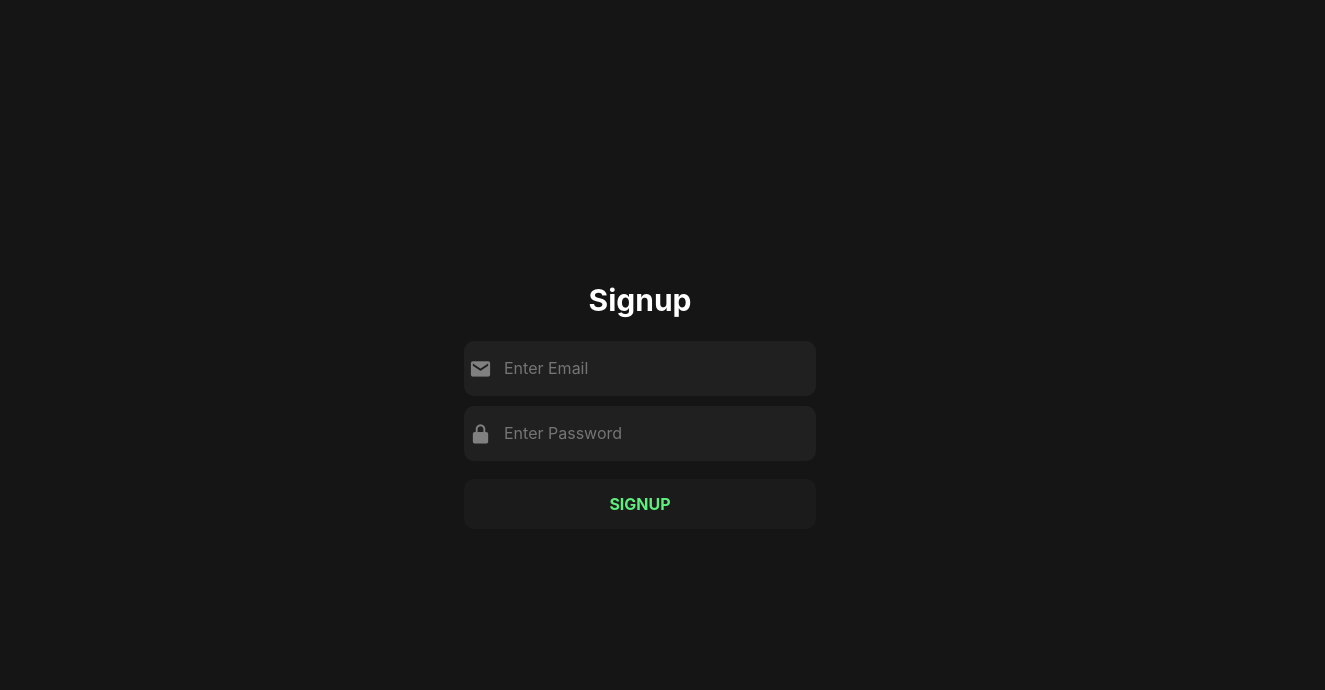
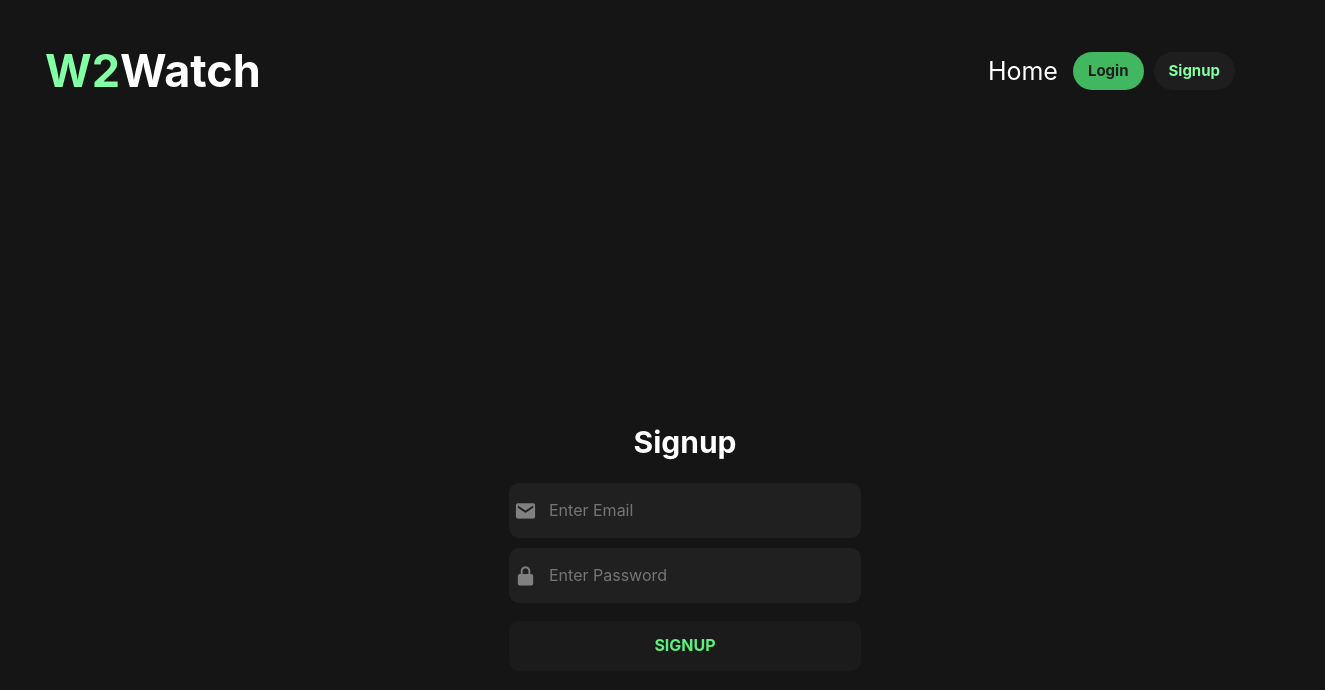
Before and after one commit to Tanayk7/Recommendation-System, a React (Create React App) app in the folder client/: page /signup in a window 1280 px wide. Shown: the top 690 px of the page, 1325 px wide, since content can reach past the window. Built offline with nearby package versions, Linux system fonts and the light colour scheme.

Commit message:
updated navbar

```diff
--- a/client/src/App.jsx
+++ b/client/src/App.jsx
@@ -8,15 +8,15 @@ import { ContextProvider } from './AppContext';
 
 const App = () => {
   return (
-    <ContextProvider>
       <Router>
-        <Switch>
-          <Route path="/" exact component={Home}/>
-          <Route path="/login" component={Login}/>
-          <Route path='/signup' component={Signup}/>
-        </Switch>
+        <ContextProvider>
+          <Switch>
+            <Route path="/" exact component={Home}/>
+            <Route path="/login" component={Login}/>
+            <Route path='/signup' component={Signup}/>
+          </Switch>
+        </ContextProvider>
       </Router>
-    </ContextProvider>
   );
 }
 
--- a/client/src/AppContext.js
+++ b/client/src/AppContext.js
@@ -10,14 +10,35 @@ export class ContextProvider extends React.Component {
         this.state = {
             auth_token: null,
             current_user: {},
+            recommendations: [],
+            movies: [],
             loginUser: this.loginUser,
             signupUser: this.signupUser,
-            addMovie: this.addMovie
+            addMovie: this.addMovie,
+            removeMovie: this.removeMovie,
+            getMovies: this.getMovies,
+            searchMovies: this.searchMovies,
+            isAuthenticated: this.isAuthenticated,
+            currentRoute: this.currentRoute,
         }
     }
 
     componentDidMount() {
 
+    }
+
+    componentDidUpdate() {
+        console.log("ContextProvider updated!!");
+    }
+
+    isAuthenticated = async () => {
+        let response = await apis.current_user(this.auth_token);
+
+        if (response.currentUser) {
+            return true;
+        }
+
+        return false;
     }
 
     signupUser = async (email, password, callback) => {
@@ -31,6 +52,8 @@ export class ContextProvider extends React.Component {
             }, () => {
                 callback();
             });
+
+            window.localStorage.setItem("auth", JSON.stringify(token));
         }
     }
 
@@ -48,7 +71,61 @@ export class ContextProvider extends React.Component {
         }
     }
 
-    addMovie = async () => {
+    logoutUser = () => {
+        window.localStorage.removeItem('auth');
+    }
+
+    getMovies = async (range) => {
+        let response = await apis.getMovies(range);
+
+        this.setState({ ...this.state, movies: response.movies });
+    }
+
+    addMovie = async (movie) => {
+        let response = await apis.addMovies({
+            userId: this.current_user.id,
+            token: this.auth_token,
+            movies: [movie]
+        });
+
+        if ('movies' in response) {
+            this.setState({
+                ...this.state,
+                current_user: {
+                    ...this.current_user,
+                    movies: [
+                        ...response.movies
+                    ]
+                }
+            })
+        }
+    }
+
+    removeMovie = async (movie) => {
+        let response = await apis.deleteMovies({
+            userId: this.current_user.id,
+            token: this.auth_token,
+            movies: [movie]
+        });
+
+        if ('movies' in response) {
+            this.setState({
+                ...this.state,
+                current_user: {
+                    ...this.current_user,
+                    movies: [
+                        ...response.movies
+                    ]
+                }
+            })
+        }
+    }
+
+    searchMovies = async (query) => {
+
+    }
+
+    currentRoute = async () => {
 
     }
 
--- a/client/src/Common/Navbar/Navbar.css
+++ b/client/src/Common/Navbar/Navbar.css
@@ -58,7 +58,7 @@
 }
 
 .nav-links{
-    margin-right: 10px;
+    margin-right: 15px;
 }
 
 .nav-link{
@@ -99,3 +99,38 @@
 .logout-button:hover{
     background:#272727;
 }
+
+.login-button{
+    background: #41b860;
+    color: #1E1E1E;
+    font-weight: bold;
+    border-radius: 50px;
+    padding: 10px 15px 10px 15px;
+    border: none;
+    outline: none;
+    text-transform: capitalize;
+    font-size: 15px;
+    cursor: pointer;
+    margin-right: 10px;
+}
+
+.login-button:hover{
+    background: #52e278;
+}
+
+.signup-button{
+    font-weight: bold;
+    color: #83FFA5;
+    background: #1E1E1E;
+    border-radius: 50px;
+    padding: 10px 15px 10px 15px;
+    border: none;
+    outline: none;
+    text-transform: capitalize;
+    font-size: 15px;
+    cursor: pointer;
+}
+
+.signup-button:hover{
+    background: #292929;
+}
--- a/client/src/Common/Navbar/Navbar.jsx
+++ b/client/src/Common/Navbar/Navbar.jsx
@@ -1,18 +1,25 @@
 import React, {useContext} from 'react';
 import { Link } from 'react-router-dom';
 import { AppContext } from '../../AppContext';
+import { useLocation, useHistory } from 'react-router-dom';
 import './Navbar.css';
 
 const Navbar = () => {
     const { auth_token } = useContext(AppContext);
+    const location = useLocation();
+    //const history = useHistory();
+    const path = location.pathname;
 
     return (
         <div className='navbar'>
             <div className="navbar-left">
+                <Link to='/'>
                     <div className="logo">
                         <span className='w2'>W2</span>Watch
                     </div>
+                </Link>
                 {
+                    path !== '/login' && path !== '/signup' &&
                     <div className="search-bar">
                         <i className='bx bx-search-alt-2 search-bar-icon'></i>
                         <input type="text" placeholder='Search movies' className='search-bar-input'/>
@@ -20,22 +27,35 @@ const Navbar = () => {
                 }
             </div>
             <div className="navbar-right">
-                {
-                    auth_token !== null &&
-                    <>
                 <div className="nav-links">
                     <Link to="/" style={{textDecoration:"none"}}>
                         <a className="nav-link nav-link-active">Home</a>
                     </Link>
                 </div>
-
+                {
+                    auth_token !== null ?
+                    <>
                         <div className="avatar">
                             T
                         </div>
 
+
                         <button className="logout-button">
                             logout
                         </button>
+                    </>
+                    :
+                    <>
+                        <Link to='/login'>
+                            <button className='login-button'>
+                                login
+                            </button>
+                        </Link>
+                        <Link to='/signup'>
+                            <button className='signup-button'>
+                                signup
+                            </button>
+                        </Link>
                     </>
                 }
             </div>
--- a/client/src/apis.js
+++ b/client/src/apis.js
@@ -59,6 +59,7 @@ export default {
         }
     },
 
+    // gets movies for home page
     getMovies: async ({ min, max }) => {
         let url = base_url + '/api/users/get-movies';
 
@@ -119,5 +120,25 @@ export default {
         catch (err) {
             return err;
         }
+    },
+
+    searchMovies: async (query) => {
+        let url = base_url + '/api/users/search-movies';
+
+        try {
+            let response = await fetch(url, {
+                method: "POST",
+                headers: {
+                    "Content-Type": "application/json",
+                },
+                body: JSON.stringify({ query })
+            });
+            let data = await response.json();
+
+            return data;
+        }
+        catch (err) {
+            return err;
+        }
     }
 }
--- a/client/src/index.css
+++ b/client/src/index.css
@@ -7,3 +7,7 @@ body{
 *{
     box-sizing: border-box;
 }
+
+a{
+    text-decoration: none;
+}
--- a/client/src/pages/Login/Login.jsx
+++ b/client/src/pages/Login/Login.jsx
@@ -17,7 +17,7 @@ const  Login = (props) => {
     let { email, password } = state;
 
     await loginUser(email, password, () => {
-      props.history.push("/home");
+      props.history.push("/");
     });
   };
 
--- a/client/src/pages/Signup/Signup.jsx
+++ b/client/src/pages/Signup/Signup.jsx
@@ -1,6 +1,7 @@
 import React, {useState, useContext} from 'react';
-import "./signup.scss"
 import { AppContext } from '../../AppContext';
+import Layout from '../../Common/Layout/Layout';
+import "./signup.scss";
 
 const Signup = (props) => {
   const { signupUser } = useContext(AppContext);
@@ -20,6 +21,7 @@ const Signup = (props) => {
   };
 
   return(
+    <Layout>
       <div className="container">
         <div className="content">
             <div className="card-header">Signup</div>
@@ -57,6 +59,7 @@ const Signup = (props) => {
             </form>
           </div>
       </div>
+    </Layout>
   );
 }
 
```
Also changed, not shown: 2 other files (tests, documents, lock files or other folders). Lines whose indentation alone changed are shown as unchanged.
